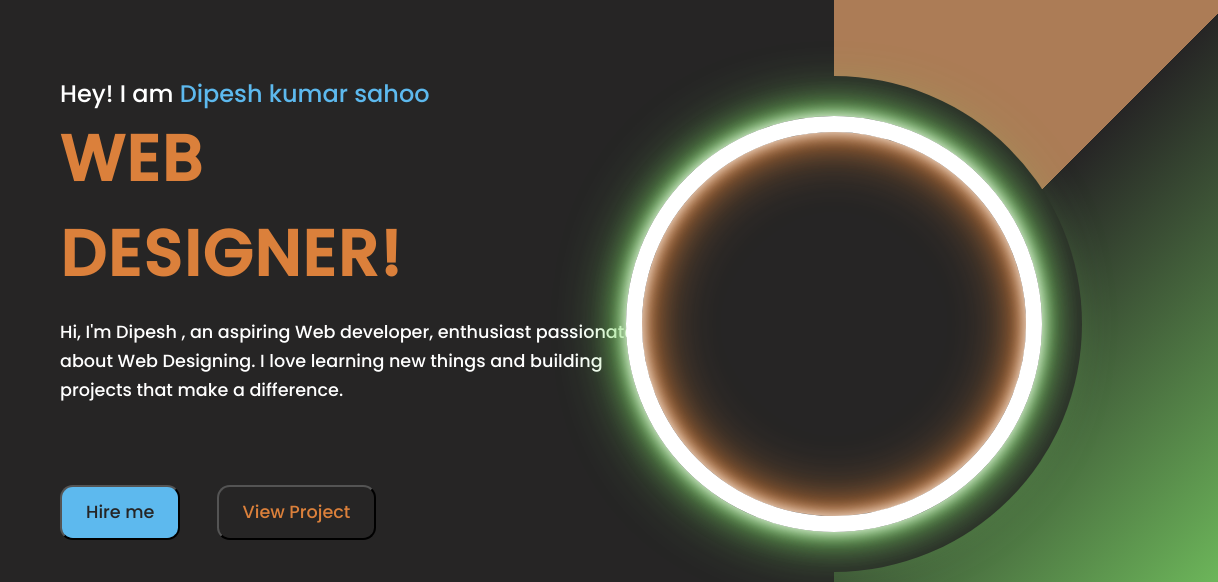
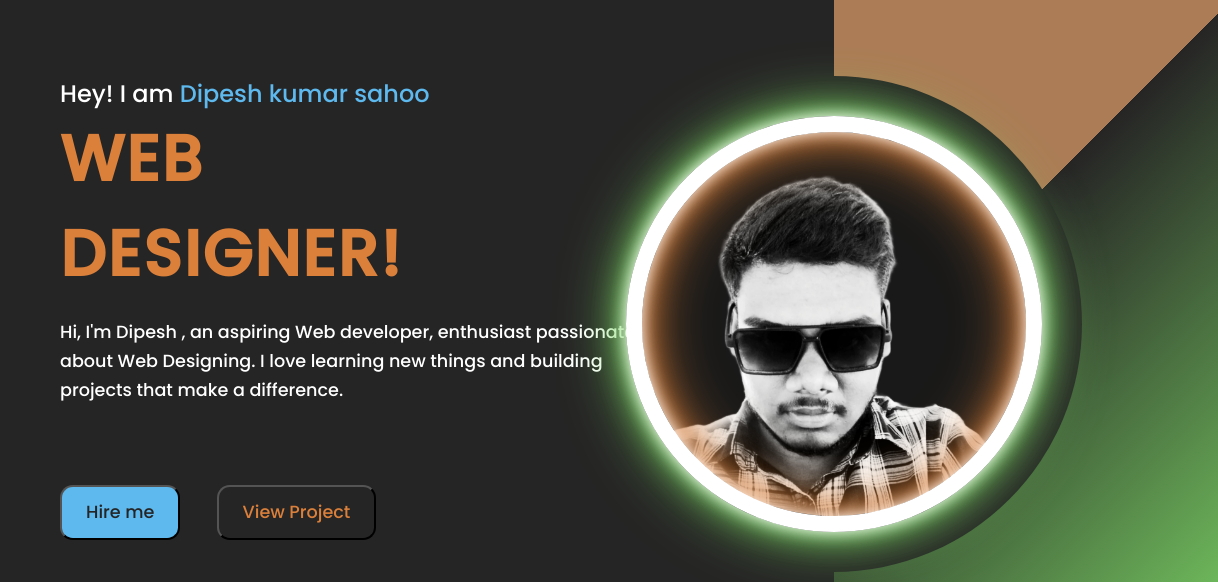
Before and after one commit to MrTitan-coder/portfolio, a plain HTML site: page index.html in a window 1280 px wide. Shown: the part 76-658 px from the top of the page, 62-1280 px from the left. Drawn offline with Linux system fonts and the light colour scheme.

Commit message:
Update style.css

```diff
--- a/style.css
+++ b/style.css
@@ -167,7 +167,7 @@ button:nth-child(2):hover{
 }
 .circle:nth-child(2){
     width: 26rem;
-    background-image:url("./image/pintu3.jpg") ;
+    background-image:url("pintu3.jpg") ;
     background-size: 100%;
     background-repeat: no-repeat;
     border: 1rem solid white;
```
